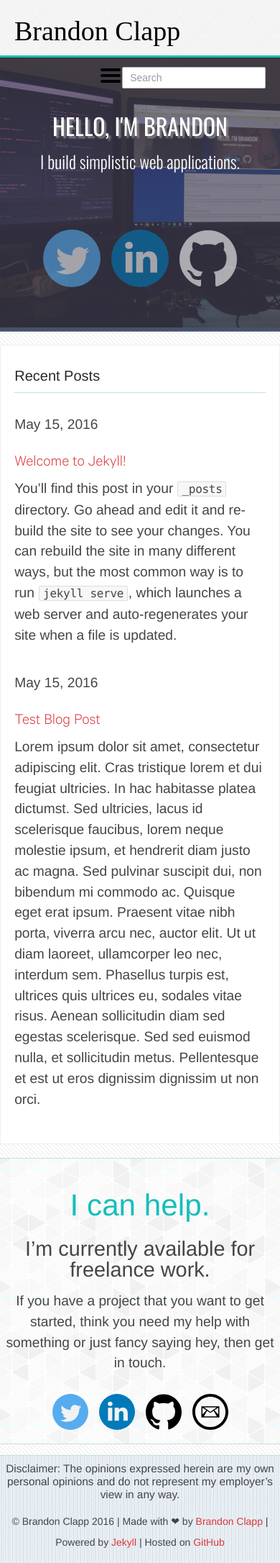
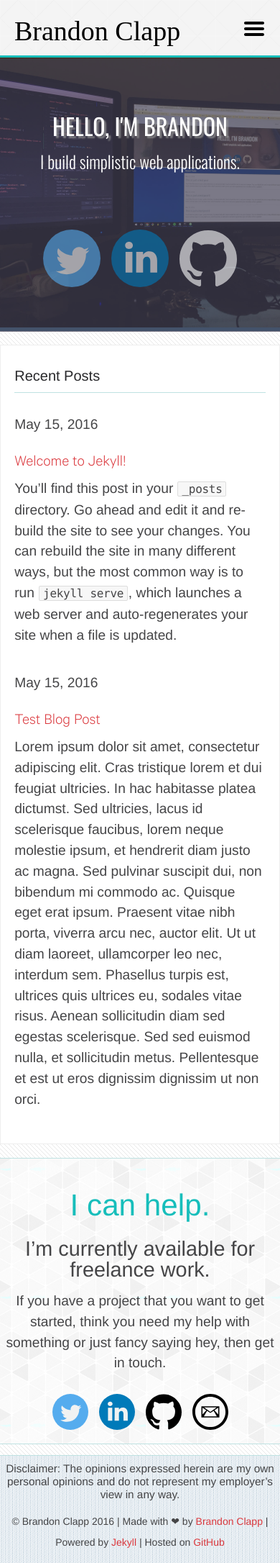
Before and after one commit to BrandonClapp/brandonclapp.github.io, a Jekyll site: the page built from index.html, in a window 390 px wide. Shown: the whole page at 72% size. Built offline with Jekyll 4.4.1, drawn with Linux system fonts in a browser that asks for light colours; some web fonts are replaced.

Commit message:
Fix styling for mobile searching

```diff
--- a/_includes/footer.html
+++ b/_includes/footer.html
@@ -19,9 +19,6 @@
 
 <footer class="site-footer">
   <div class="footer-content">
-    <!-- <div class="disclaimer-wrapper">
-      <div class="disclaimer">Disclaimer: The opinions expressed herein are my own personal opinions and do not represent my employer’s view in any way.</div>
-    </div> -->
     <div>
       <div class="disclaimer">Disclaimer: The opinions expressed herein are my own personal opinions and do not represent my employer’s view in any way.</div>
     </div>
--- a/_includes/header.html
+++ b/_includes/header.html
@@ -26,6 +26,14 @@
         {% include icon-mobile-menu.svg %}
       </div>
       <div id="mobile-menu-links" class="mobile-menu-links">
+        <div class="mobile-search-wrapper">
+          <div class="mobile-search">
+            <form action="/search.html" method="get">
+              <input type="text" id="search-box" name="query" placeholder="Search" />
+              <!-- <input type="submit" id="search-button" value="search" /> -->
+            </form>
+          </div>
+        </div>
         {% for my_page in site.pages %}
           {% if my_page.title and my_page.navigation %}
             {% unless my_page.url contains '/blog/page' %}
--- a/_sass/_layout.scss
+++ b/_sass/_layout.scss
@@ -66,6 +66,11 @@
       }
 
       margin-top: ($header-height - $search-box-height) / 2;
+
+      /* No greater than 600px, no less than 500px */
+      @media (max-width:600px) {
+        display: none;
+      }
     }
 
     .mobile-site-nav {
@@ -76,6 +81,23 @@
           display: block;
           float: right;
           margin-top: ($header-height - $mobile-menu-icon-width) / 2;
+      }
+
+      .mobile-search-wrapper {
+        margin: 0 1em .5em 1em;
+      }
+
+      .mobile-search {
+        $search-box-height: 25px;
+        // float: right;
+        height: $search-box-height;
+
+        input#search-box  {
+          // width: 100%;
+          box-sizing: border-box;
+        }
+
+        margin-top: 1em;
       }
 
       .mobile-menu-icon {
```
Also changed, not shown: 4 other files.
